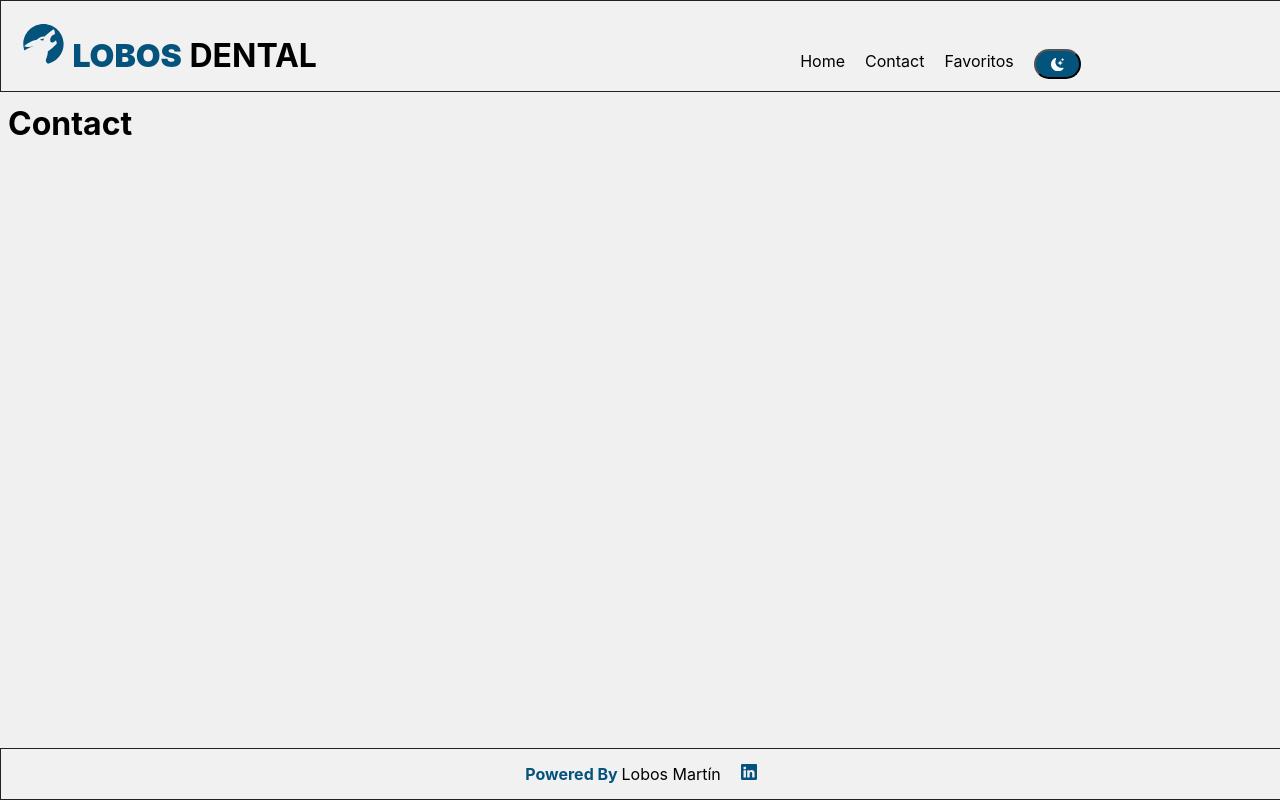
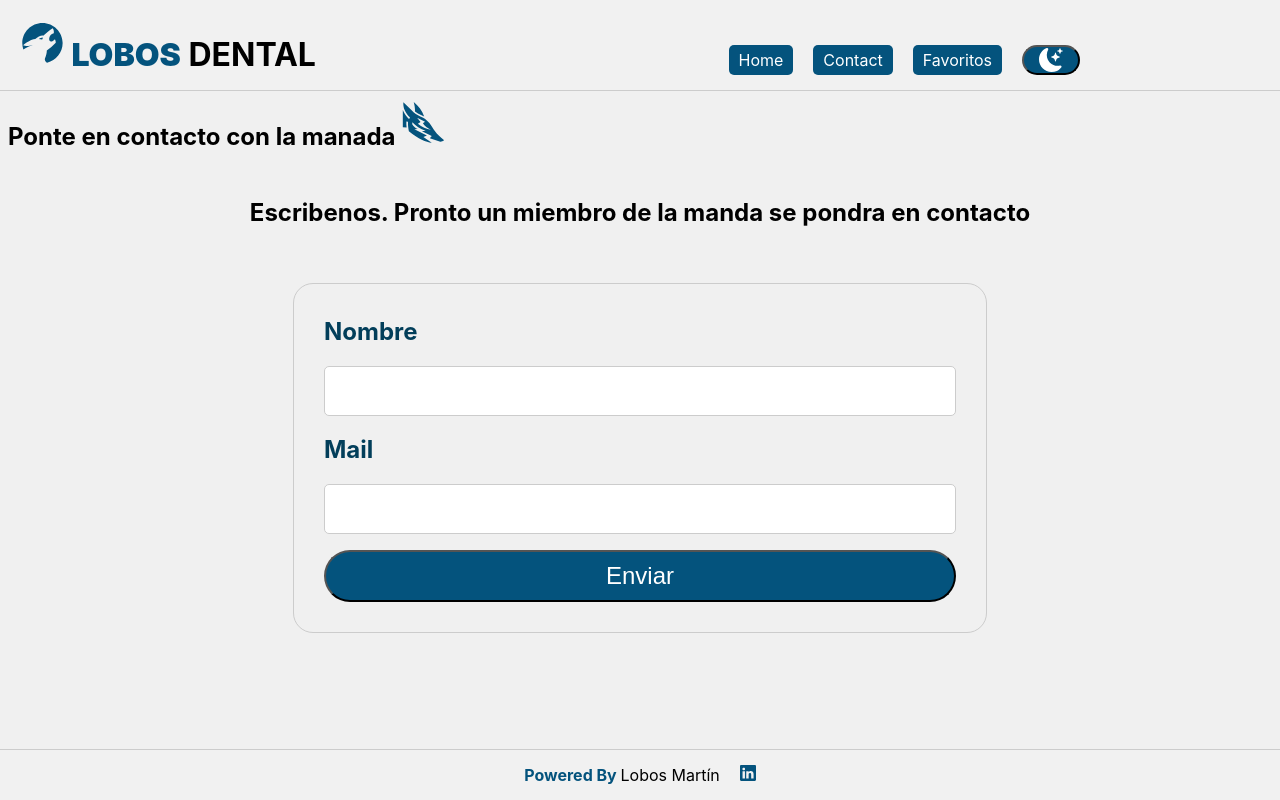
Before and after one commit to lobmar146/FE3-FINAL-Lobos-Martin, a React (Vite) app: page /Contact in a window 1280 px wide. Built offline with nearby package versions, Linux system fonts and the light colour scheme; no server answers; some icons are missing.

Commit message:
Agregando Contact

```diff
--- a/src/App.css
+++ b/src/App.css
@@ -4,6 +4,7 @@
   --gris-2-trasluz: #22222285;
   --gris-claro: #9f9d9d;
   --gris-oscuro: #1c1c1c;
+  --gris-bordes: #ccc;
   --verde: #1ed55f;
   --hover-ligth: #e8e0e0;
   --fuente-modo-oscuro: rgb(170, 170, 170);
@@ -12,6 +13,7 @@
   --azul: #04537d;
   --azul-claro: #0771ab;
   --azul-oscuro: #023e5a;
+  --rojo-errores: rgba(255, 5, 5, 0.114);
 
   font-family: Inter, system-ui, Avenir, Helvetica, Arial, sans-serif;
   line-height: 1.5;
@@ -26,7 +28,7 @@ header {
   gap: 20px;
   width: 100%;
   height: 90px;
-  border: 1px solid var(--gris-2);
+  border-bottom: 1px solid var(--gris-bordes);
   position: fixed;
   top: 0;
   left: 0;
@@ -37,6 +39,15 @@ header {
 a {
   text-decoration: none;
   color: black;
+}
+nav a {
+  display: flex;
+  align-items: center;
+  justify-content: center;
+  padding: 10px;
+  border-radius: 5px;
+  background-color: var(--azul);
+  color: white;
 }
 header h1 {
   margin-left: 20px;
@@ -64,7 +75,6 @@ header nav {
 }
 
 .covers {
-  width: 100%;
   display: flex;
   flex-wrap: wrap;
   align-content: space-evenly;
@@ -81,7 +91,7 @@ li {
   background-color: var(--gris-claro);
 }
 
-li:hover {
+li.card:hover {
   background-color: var(--hover-ligth);
 }
 
@@ -169,7 +179,7 @@ footer {
   left: 0;
   width: 100%;
   background-color: #f1f1f1;
-  border: 1px solid var(--gris-2);
+  border-top: 1px solid var(--gris-bordes);
 
   /* Estilos adicionales del footer */
 }
@@ -188,6 +198,7 @@ button {
   text-align: center;
   background-color: var(--azul);
   color: white;
+  font-size: x-large;
 }
 .not-found {
   display: flex;
@@ -202,6 +213,65 @@ button {
   color: var(--azul);
 }
 
+form {
+  display: flex;
+  flex-direction: column;
+  margin-top: 2em;
+  gap: 1em;
+  border: 1px solid #ccc;
+  padding: 30px;
+  width: 50%;
+  border-radius: 20px;
+}
+
+label {
+  font-weight: bolder;
+  color: #023e5a;
+  font-size: x-large;
+}
+
+input {
+  border: 1px solid #ccc;
+  border-radius: 5px;
+  padding: 10px;
+  font-size: x-large;
+}
+
+.contenedor-contact {
+  width: 100%;
+  display: flex;
+  flex-direction: column;
+  align-items: center;
+  justify-content: center;
+}
+.section-form {
+  width: 100%;
+  display: flex;
+  flex-direction: column;
+  align-items: center;
+  justify-content: center;
+}
+
+.errores li {
+  font-size: large;
+  width: 80%;
+  border: none;
+}
+.errores {
+  margin-top: 10px;
+  background-color: var(--rojo-errores);
+  border-radius: 30px;
+  padding: 10px;
+}
+
+.exito {
+  font-size: large;
+  background-color: #149441;
+  border-radius: 20px;
+  padding: 20px;
+  color: white;
+}
+
 .oscuro body {
   background-color: var(--gris-2);
 }
@@ -212,10 +282,10 @@ button {
 
 .oscuro header {
   background-color: var(--gris-2);
-  border-bottom: 1px solid white;
+  border-bottom: 1px solid var(--gris-bordes);
 }
 
-.oscuro li {
+.oscuro li.card {
   background-color: var(--gris-oscuro);
   border: 1px solid white;
   color: white;
@@ -224,9 +294,14 @@ button {
   color: var(--fuente-modo-oscuro);
 }
 
+.oscuro nav a {
+  background-color: var(--azul);
+  border: 1px solid var(--gris);
+  color: var(--fuente-modo-oscuro);
+}
 .oscuro footer {
   background-color: var(--gris-2);
-  border-top: 1px solid white;
+  border-top: 1px solid var(--gris-bordes);
 }
 
 .oscuro p {
@@ -239,7 +314,7 @@ button {
   color: var(--fuente-modo-oscuro);
 }
 
-.oscuro li:hover {
+.oscuro li.card:hover {
   background-color: rgb(40, 40, 40);
 }
 
@@ -295,3 +370,31 @@ button {
 .oscuro .not-found {
   color: var(--azul-claro);
 }
+.oscuro form {
+  border: 1px solid var(--gris-oscuro);
+  background-color: var(--gris-oscuro);
+  color: black;
+}
+
+.oscuro label {
+  color: var(--azul-claro);
+}
+
+.oscuro h2 {
+  color: var(--fuente-modo-oscuro);
+}
+
+.oscuro input {
+  border: 1px solid var(--gris-oscuro);
+  background-color: black;
+  color: var(--fuente-modo-oscuro);
+}
+
+.oscuro .errores li {
+  border: none;
+  color: var(--fuente-modo-oscuro);
+}
+
+.oscuro .exito {
+  background-color: #105428;
+}
--- /dev/null
+++ b/src/components/contact/Autoid.js
@@ -0,0 +1,6 @@
+let id = 0
+
+export default function generarId() {
+  id++
+  return id
+}
--- /dev/null
+++ b/src/components/contact/FormularioContacto.jsx
@@ -0,0 +1,78 @@
+import { useState } from 'react'
+import ListaErrores from './ListaErrores'
+import generarId from './Autoid.js'
+import { SiWolframlanguage } from 'react-icons/si'
+export default function FormularioContacto() {
+  const [nombre, setNombre] = useState('')
+  const [mail, setMail] = useState('')
+  const [error, setError] = useState([])
+  const [exito, setExito] = useState(false)
+
+  const agregarError = errorNuevo => {
+    setError(prevErrors => [
+      ...prevErrors,
+      { nombreError: errorNuevo, id: generarId() }
+    ])
+  }
+  function esCorreoElectronico(cadena) {
+    // Expresión regular para verificar el formato del correo electrónico
+    var patron = /^[^\s@]+@[^\s@]+\.[^\s@]+$/
+
+    // Utiliza el método test() de la expresión regular para verificar si la cadena cumple el patrón
+    return patron.test(cadena)
+  }
+
+  const validarFormulario = () => {
+    let resultado = true
+    setError([])
+
+    if (nombre.trim().length < 5) {
+      agregarError('El nombre debe tener al menos 5caracteres')
+      resultado = false
+    }
+    if (!esCorreoElectronico(mail)) {
+      agregarError('El mail no es valido')
+      resultado = false
+    }
+    setExito(resultado)
+    return resultado
+  }
+
+  const handleSubmit = e => {
+    e.preventDefault()
+    if (validarFormulario()) {
+      setExito(true)
+      setMail('')
+      setNombre('')
+    }
+  }
+
+  const changeNombre = e => {
+    setNombre(e.target.value)
+  }
+
+  const changeMail = e => {
+    setMail(e.target.value)
+  }
+
+  return (
+    <section className='section-form'>
+      <h2>Escribenos. Pronto un miembro de la manda se pondra en contacto </h2>
+
+      <form onSubmit={handleSubmit}>
+        {' '}
+        {error.length === 0 ? undefined : <ListaErrores errores={error} />}
+        <label htmlFor='nombre'>Nombre</label>
+        <input type='text' id='nombre' value={nombre} onChange={changeNombre} />
+        <label htmlFor='mail'>Mail</label>
+        <input type='text' id='mail' value={mail} onChange={changeMail} />
+        <button type='submit'>Enviar</button>
+        {exito && (
+          <p className='exito'>
+            Gracias por comunicarse. En la brevedad le responderemos
+          </p>
+        )}
+      </form>
+    </section>
+  )
+}
--- /dev/null
+++ b/src/components/contact/ListaErrores.jsx
@@ -0,0 +1,13 @@
+export default function ListaErrores(props) {
+  const { errores } = props
+  return (
+    <div className='errores'>
+      <h2>Ups.... parece qeu tenemos algunos errores</h2>
+      <ol>
+        {errores.map(error => (
+          <li key={error.id}>{error.nombreError}</li>
+        ))}
+      </ol>
+    </div>
+  )
+}
--- a/src/routes/Contact.jsx
+++ b/src/routes/Contact.jsx
@@ -1,3 +1,14 @@
+import FormularioContacto from '../components/contact/FormularioContacto'
+import { GiDirewolf } from 'react-icons/gi'
 export default function Contact() {
-  return <h1>Contact</h1>
+  return (
+    <section classname='section-contact'>
+      <h1>
+        Ponte en contacto con la manada <GiDirewolf className='h1' />{' '}
+      </h1>
+      <div className='contenedor-contact'>
+        <FormularioContacto />
+      </div>
+    </section>
+  )
 }
```
